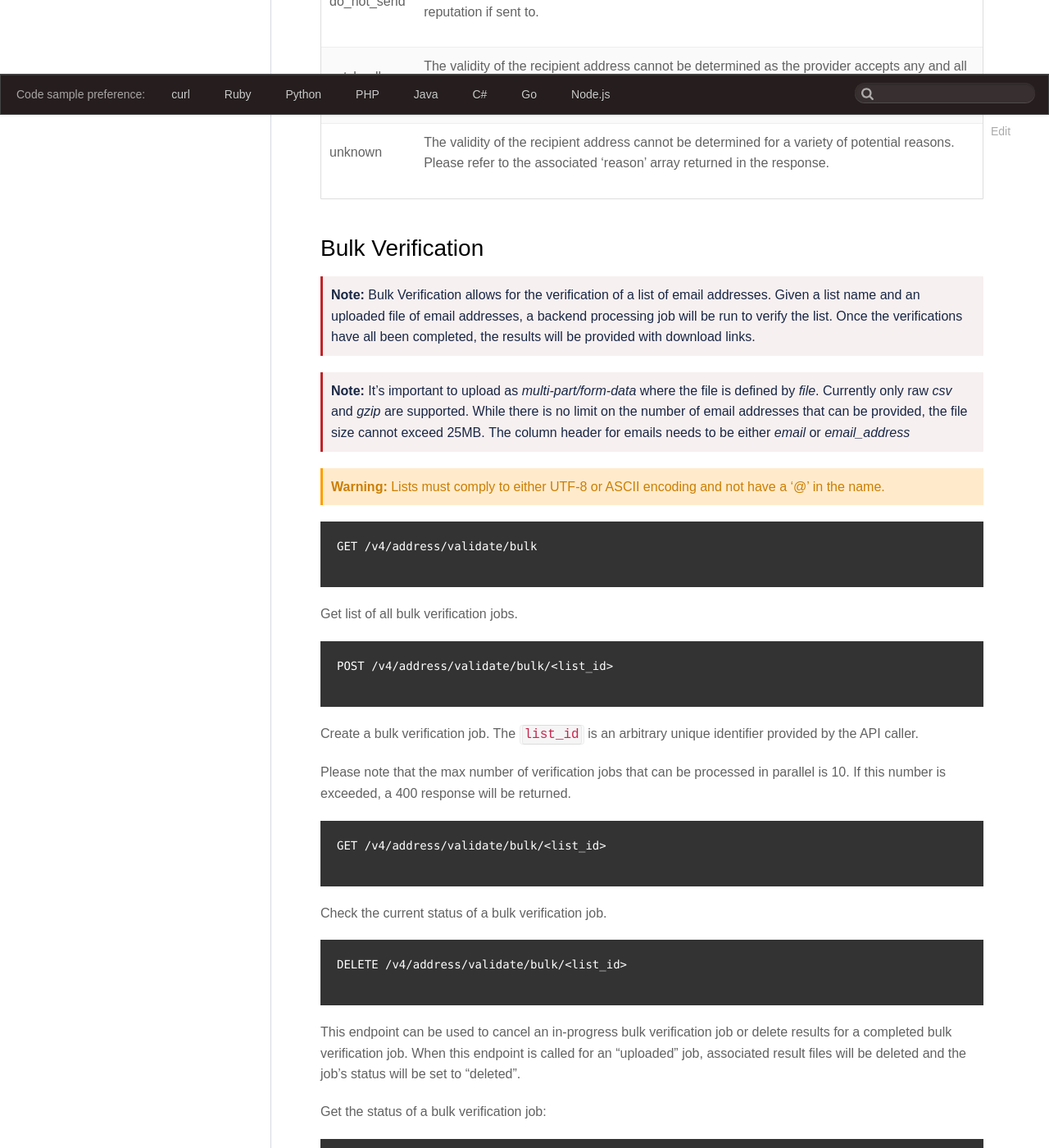
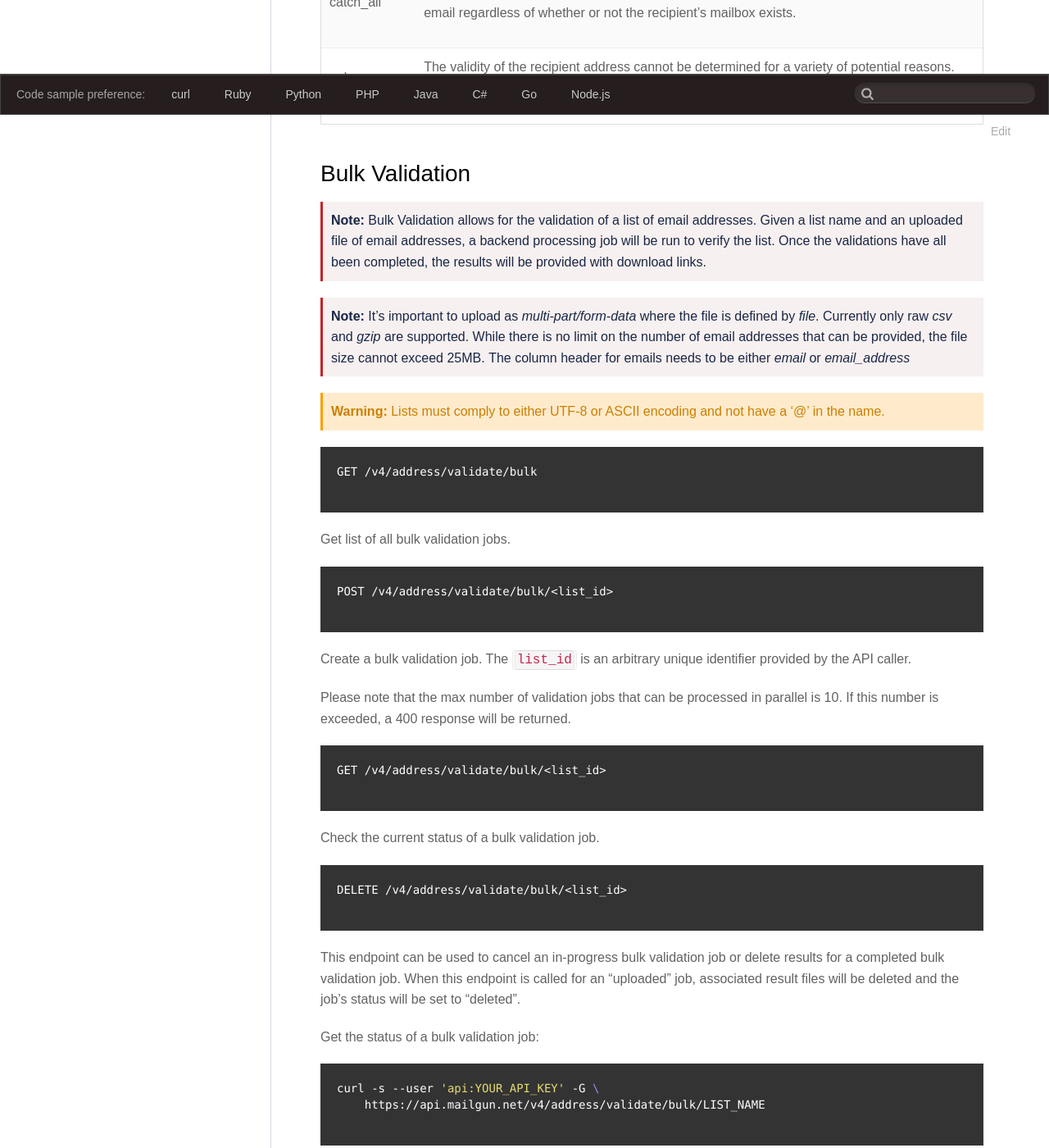
Before and after one commit to mailgun/documentation, a Sphinx documentation site: the page built from source/api-email-validation.rst, in a window 1280 px wide and 1400 px high, scrolled down 11454 px. Shown: the whole window at 82% size. Built offline with Sphinx 7.4.7, drawn with Linux system fonts in a browser that asks for light colours; a script that is not in the unit is left out; comment, search, counter and statistics services are not loaded; some of the changed text lies outside the part shown.

Commit message:
Update api-email-validation.rst
Updated text from verification to validation

```diff
--- a/source/api-email-validation.rst
+++ b/source/api-email-validation.rst
@@ -1,13 +1,11 @@
 .. _api-email-validation:
 
-Email Verifications
+Email Validation
 ###################
 
-.. note:: Our Email Validation service has been renamed to Email Verification service. While the names are different, nothing within our codebase has changed to cause a disruption in service.
+.. note:: Our Single and Bulk Email Validation service is available via the EU API.
 
-.. note:: Our Single and Bulk Email Verification service is available via the EU API.
-
-This API endpoint is an email address verification service.
+This API endpoint is an email address validation service.
 
 We will verify the given address based on:
 
@@ -21,30 +19,30 @@ We will verify the given address based on:
 
 - Email Service Provider (ESP) specific local-part grammar (if available).
 
-The Email Validation/Verification API endpoint is available at:
+The Email Validation API endpoint is available at:
 
 .. code-block:: url
 
       v4/address/validate
 
-Pricing details for Mailgun's email verification service can be found on our `pricing page`_.
+Pricing details for Mailgun's email validation service can be found on our `pricing page`_.
 
-Mailgun's email verification service is intended to verify email addresses submitted through forms like newsletters, online registrations and shopping carts.  Refer to our `Acceptable Use Policy (AUP)`_ for more information about how to use the service appropriately.
+Mailgun's email validation service is intended to validate email addresses submitted through forms like newsletters, online registrations and shopping carts.  Refer to our `Acceptable Use Policy (AUP)`_ for more information about how to use the service appropriately.
 
 .. _pricing page: https://www.mailgun.com/pricing
 .. _Acceptable Use Policy (AUP): http://mailgun.com/aup
 
 .. note::  A previous version of the API is described here :ref:`api-email-validation`
 
-Single Verification
+Single Validation
 ~~~~~~~~~~~~~~~~~~~
-.. note:: The verifications feature is rate limited to a set number of active requests at a time. If you receive a 429 error, please wait and try again.
+.. note:: The validation feature is rate limited to a set number of active requests at a time. If you receive a 429 error, please wait and try again.
 
 .. code-block:: url
 
      GET /v4/address/validate
 
-Given an arbitrary address, verifies address based off defined checks.
+Given an arbitrary address, validates address based off defined checks.
 
 .. container:: ptable
 
@@ -93,7 +91,7 @@ Example of a failed mailbox verification result.
     }
 
 
-Example of successful mailbox verification result.
+Example of successful mailbox validation result.
 
 .. code-block:: javascript
 
@@ -144,7 +142,7 @@ address                  string       Email address being verified
 did_you_mean             string       (Optional) Null if nothing, however if a potential typo is made to the domain, the closest suggestion is provided
 is_disposable_address    boolean      If the domain is in a list of disposable email addresses, this will be appropriately categorized
 is_role_address          boolean      Checks the mailbox portion of the email if it matches a specific role type ('admin', 'sales', 'webmaster')
-reason                   array        List of potential reasons why a specific verification may be unsuccessful.
+reason                   array        List of potential reasons why a specific validation may be unsuccessful.
 result                   string       Either ``deliverable``, ``undeliverable``, ``do_not_send``, ``catch_all`` or ``unknown``. Please see the Result Types section below for details on each result type.
 risk                     string       ``high``, ``medium``, ``low``, or ``unknown`` Depending on the evaluation of all aspects of the given email.
 root_address             string       (Optional) If the address is an alias; this will contain the root email address with alias parts removed.
@@ -184,12 +182,12 @@ unknown                          The validity of the recipient address cannot be
 =============================    ==========================================================================================================================================================================================
 
 
-Bulk Verification
+Bulk Validation
 ~~~~~~~~~~~~~~~~~
 
 .. note::
-    Bulk Verification allows for the verification of a list of email addresses. Given a list name and an uploaded file of email addresses,
-    a backend processing job will be run to verify the list. Once the verifications have all been completed, the
+    Bulk Validation allows for the validation of a list of email addresses. Given a list name and an uploaded file of email addresses,
+    a backend processing job will be run to verify the list. Once the validations have all been completed, the
     results will be provided with download links.
 
 
@@ -207,36 +205,36 @@ Bulk Verification
 
     GET /v4/address/validate/bulk
 
-Get list of all bulk verification jobs.
+Get list of all bulk validation jobs.
 
 .. code-block:: url
 
     POST /v4/address/validate/bulk/<list_id>
 
-Create a bulk verification job. The ``list_id`` is an arbitrary unique identifier provided by the API caller.
+Create a bulk validation job. The ``list_id`` is an arbitrary unique identifier provided by the API caller.
 
-Please note that the max number of verification jobs that can be processed in parallel is 10. If this number is exceeded, a 400 response will be returned.
+Please note that the max number of validation jobs that can be processed in parallel is 10. If this number is exceeded, a 400 response will be returned.
 
 .. code-block:: url
 
     GET /v4/address/validate/bulk/<list_id>
 
-Check the current status of a bulk verification job.
+Check the current status of a bulk validation job.
 
 .. code-block:: url
 
     DELETE /v4/address/validate/bulk/<list_id>
 
-This endpoint can be used to cancel an in-progress bulk verification job or
-delete results for a completed bulk verification job. When this endpoint is
+This endpoint can be used to cancel an in-progress bulk validation job or
+delete results for a completed bulk validation job. When this endpoint is
 called for an "uploaded" job, associated result files will be deleted and the
 job's status will be set to "deleted".
 
 
-Bulk Verification Examples
+Bulk Validation Examples
 --------------------------
 
-Get the status of a bulk verification job:
+Get the status of a bulk validation job:
 
 .. include:: samples/get-bulk-validation.rst
 
@@ -277,21 +275,21 @@ Field Explanation:
 Parameter                Type           Description
 =====================    ===========    ============================================================================================================
 created_at               string         Date/Time that the request was initiated
-download_url             array          `csv` and `json` representation of the download link for the results of the bulk verifications
+download_url             array          `csv` and `json` representation of the download link for the results of the bulk validation
 id                       string         list_id name given when the list was initially created
 quantity                 integer        number of total items in the list to be verified
 records_processed        integer        de-duplicated total of verified email addresses
-status                   string         current state of the list verification request. (``created``, ``processing``, ``completed``, ``uploading``, ``uploaded``, and ``failed``)
-summary                  collection     summary of the verifications in the list provided
+status                   string         current state of the list validation request. (``created``, ``processing``, ``completed``, ``uploading``, ``uploaded``, and ``failed``)
+summary                  collection     summary of the validations in the list provided
 result                   array          nested results count. (``catch_all``, ``deliverable``, ``do_not_send``, ``undeliverable``, and ``unknown``)
 risk                     array          nested risk assessment count (``high``, ``low``, ``medium`` or ``unknown``)
 =====================    ===========    ============================================================================================================
 
 
 
-Get a list of bulk verification jobs:
+Get a list of bulk validation jobs:
 
-This request will return a list of verification jobs in descending order by time created.
+This request will return a list of validation jobs in descending order by time created.
 
 
 .. include:: samples/get-bulk-validations.rst
@@ -379,14 +377,14 @@ Results Fields Explanation:
     =====================       ======================================================================================================================
     Field                       Description
     =====================       ======================================================================================================================
-    Deliverable                 The collection of verification jobs requested for.
-    Undeliverable               The total number of verification jobs.
-    Do Not Send                 A collection of pagination links for traversing the verification jobs.
+    Deliverable                 The collection of validation jobs requested for.
+    Undeliverable               The total number of validation jobs.
+    Do Not Send                 A collection of pagination links for traversing the validation jobs.
     Catch All                   The total number of domain associated with result is considered a catch_all domain
     =====================       ======================================================================================================================
 
 
-Create a bulk verification job:
+Create a bulk validation job:
 
 .. include:: samples/create-bulk-validation.rst
 
@@ -400,7 +398,7 @@ Sample Response:
     }
 
 
-Cancel a bulk verification job:
+Cancel a bulk validation job:
 
 .. include:: samples/delete-bulk-validation.rst
 
@@ -413,13 +411,13 @@ Sample Response:
     }
 
 
-Bulk Verification Preview
+Bulk Validation Preview
 ~~~~~~~~~~~~~~~~~~~~~~~~~
 
 .. note::
-    Bulk verification preview performs a free analysis of a list of email addresses allowing
-    you to make an informed decision to run a complete bulk verification or not. Given a preview name
-    and an uploaded file of email addresses, a preliminary verification run will be preformed. The results of the preview
+    Bulk validation preview performs a free analysis of a list of email addresses allowing
+    you to make an informed decision to run a complete bulk validation or not. Given a preview name
+    and an uploaded file of email addresses, a preliminary validation run will be preformed. The results of the preview
     will be, on average, an estimate of the deliverability and risk of the emails provide. This evaluation is based
     on a statistical sampling of the list provided.
 
@@ -438,38 +436,38 @@ Bulk Verification Preview
 
     GET /v4/address/validate/preview
 
-Get list of all bulk verification previews.
+Get list of all bulk validation previews.
 
 .. code-block:: url
 
     POST /v4/address/validate/preview/<list_id>
 
-Create a bulk verification preview. The ``list_id`` is an arbitrary unique identifier provided by the API caller.
+Create a bulk validation preview. The ``list_id`` is an arbitrary unique identifier provided by the API caller.
 
-Please note that the max number of verification previews that can be processed in parallel is 10. If this number is exceeded, a 400 response will be returned.
+Please note that the max number of validation previews that can be processed in parallel is 10. If this number is exceeded, a 400 response will be returned.
 
 .. code-block:: url
 
     GET /v4/address/validate/preview/<list_id>
 
-Check the current status of a bulk verification preview.
+Check the current status of a bulk validation preview.
 
 .. code-block:: url
 
     DELETE /v4/address/validate/preview/<list_id>
 
-Delete a bulk verification preview.
+Delete a bulk validation preview.
 
 .. code-block:: url
 
     PUT /v4/address/validate/preview/<list_id>
 
-Promote a bulk verification preview to a bulk verification job.
+Promote a bulk validation preview to a bulk validation job.
 
-Bulk Verification Preview Examples
+Bulk Validation Preview Examples
 ----------------------------------
 
-Get the results of a bulk verification preview:
+Get the results of a bulk validation preview:
 
 .. include:: samples/get-bulk-preview.rst
 
@@ -509,17 +507,17 @@ Field                    Type           Description
 id                       string         list_id name given when the list was initially created
 created_at               string         Date/Time that the request was initiated
 quantity                 integer        number of total items in the list to be previewed
-status                   string         current state of the list verification request. (``preview_processing``, ``preview_complete``)
+status                   string         current state of the list validation request. (``preview_processing``, ``preview_complete``)
 valid                    bool           a boolean to represent if the list is valid
-summary                  collection     summary of the verifications in the list provided
+summary                  collection     summary of the validations in the list provided
 result                   array          nested results averaged. (``deliverable``, ``undeliverable``, ``catch_all`` and ``unknown``)
 risk                     array          nested risk assessment count (``high``, ``low``, ``medium`` or ``unknown``)
 =====================    ===========    ============================================================================================================
 
 
-Get a list of bulk verification previews:
+Get a list of bulk validation previews:
 
-This request will return a list of bulk verification previews.
+This request will return a list of bulk validation previews.
 
 .. include:: samples/get-bulk-previews.rst
 
@@ -583,11 +581,11 @@ Response Fields Explanation:
     =====================    ==========    ======================================================================================================================
     Field                    Type          Description
     =====================    ==========    ======================================================================================================================
-    previews                 collection    A collection of bulk verification previews.
+    previews                 collection    A collection of bulk validation previews.
     =====================    ==========    ======================================================================================================================
 
 
-Create a bulk verification preview:
+Create a bulk validation preview:
 
 .. include:: samples/create-bulk-preview.rst
 
@@ -600,7 +598,7 @@ Sample Response:
       "message": "The bulk preview was submitted."
     }
 
-Delete a bulk verification preview:
+Delete a bulk validation preview:
 
 .. include:: samples/delete-bulk-preview.rst
 
@@ -611,5 +609,5 @@ Sample Response:
 Alerts
 ~~~~~~
 
-Use our alerting platform to be notified when your bulk email verification jobs complete. To
+Use our alerting platform to be notified when your bulk email validation jobs complete. To
 learn more, see the `alerting documentation <https://documentation.mailgun.com/en/latest/api-deliverability-alerts.html>`_.
```
Also changed, not shown: other parts of source/api-email-validation.rst (+4 -4 lines).
